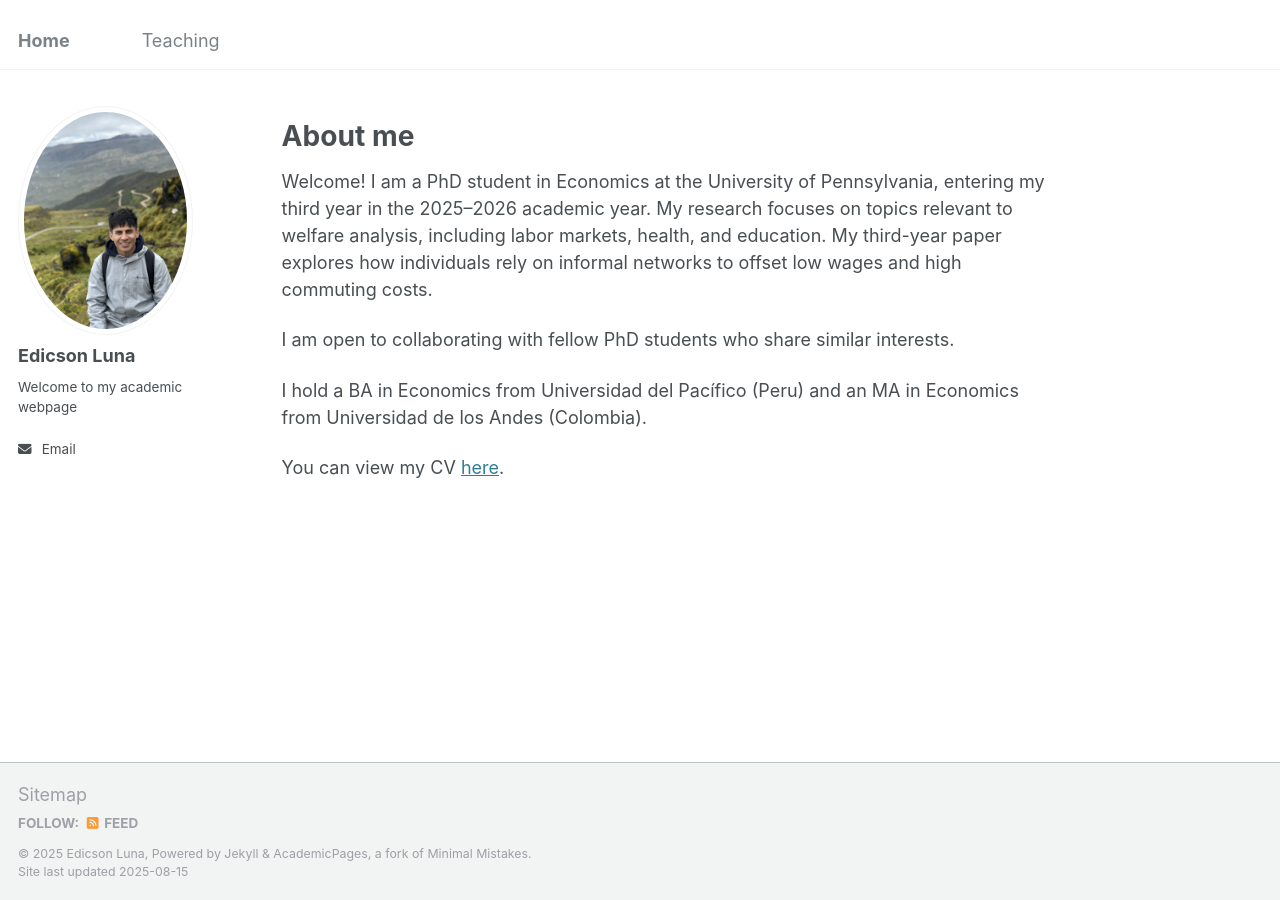
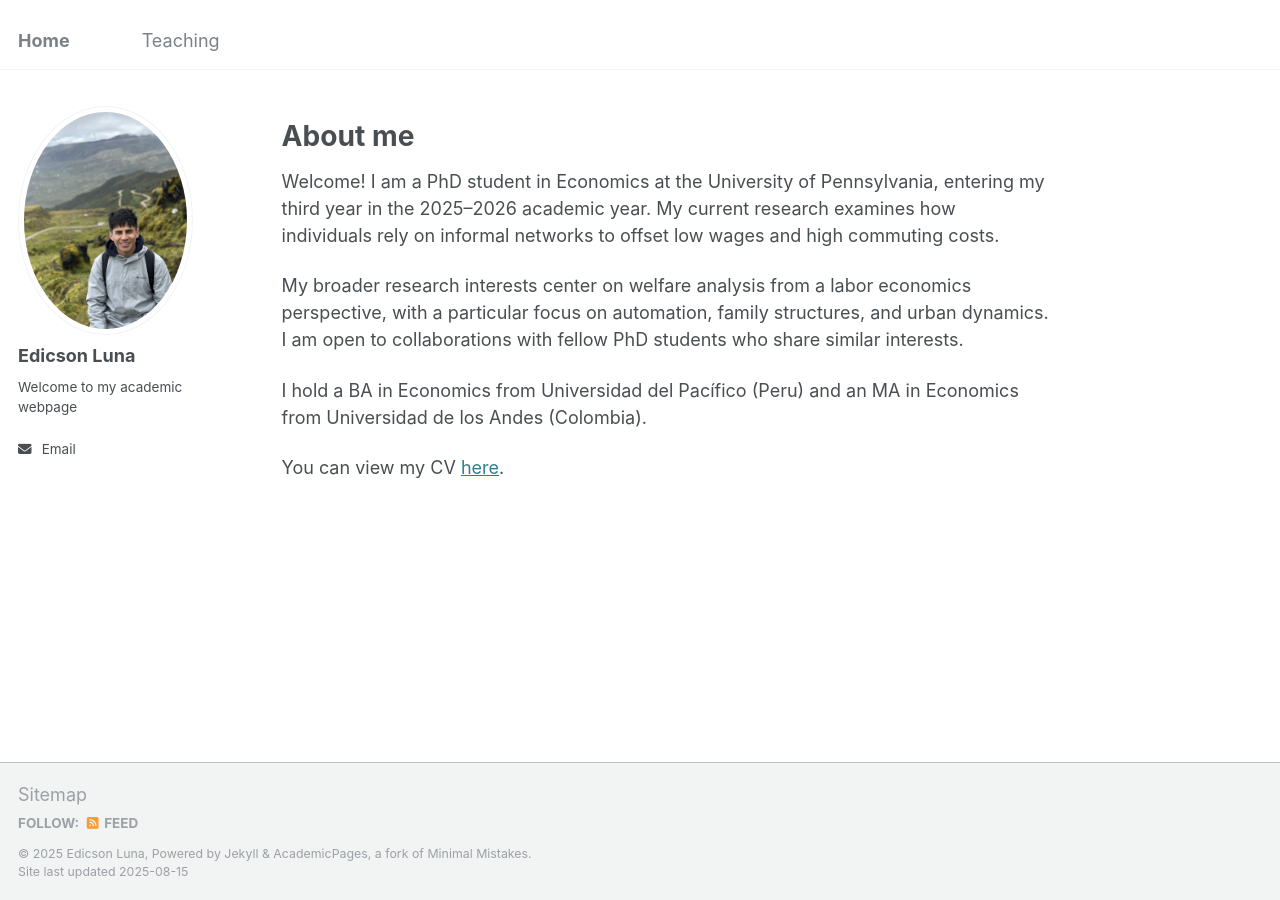
Before and after one commit to edicsonluna/edicsonluna.github.io, a Jekyll site: the page built from _pages/about.md, in a window 1280 px wide. Built offline with Jekyll 4.4.1, drawn with Linux system fonts in a browser that asks for light colours.

Commit message:
Update about.md

```diff
--- a/_pages/about.md
+++ b/_pages/about.md
@@ -11,10 +11,9 @@ redirect_from:
 About me
 ======
 
-Welcome! I am a PhD student in Economics at the University of Pennsylvania, entering my third year in the 2025–2026 academic year.
-My research focuses on topics relevant to welfare analysis, including labor markets, health, and education. My third-year paper explores how individuals rely on informal networks to offset low wages and high commuting costs.
+Welcome! I am a PhD student in Economics at the University of Pennsylvania, entering my third year in the 2025–2026 academic year. My current research examines how individuals rely on informal networks to offset low wages and high commuting costs.
 
-I am open to collaborating with fellow PhD students who share similar interests.
+My broader research interests center on welfare analysis from a labor economics perspective, with a particular focus on automation, family structures, and urban dynamics. I am open to collaborations with fellow PhD students who share similar interests.
 
 I hold a BA in Economics from Universidad del Pacífico (Peru) and an MA in Economics from Universidad de los Andes (Colombia).
 
```
